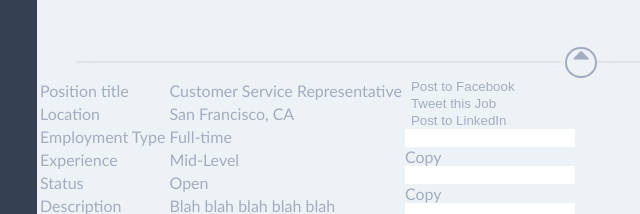
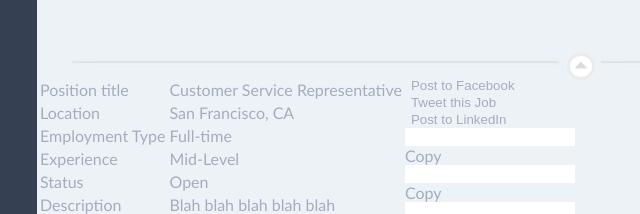
Before and after one commit to Kanderson58/static-comp, a plain HTML site: page index.html in a window 1280 px wide. Shown: the part 585-799 px from the top of the page, 155-795 px from the left. Drawn offline with Linux system fonts and the light colour scheme.

Commit message:
Style collapse bar

```diff
--- a/styles.css
+++ b/styles.css
@@ -305,16 +305,20 @@ button:hover {
 
 .fold-up {
   justify-content: center;
+  height: 30px;
 }
 
 .fa-sort-asc {
-  font-size: 20pt;
+  font-size: 15pt;
+  color: #dcdbdb
 }
 
 .arrow {
-  padding: 0 6px 0 6px;
-  border: 2px solid #a3adc0;
+  margin: 6px;
+  padding: 4px 5px 17px 5px;
+  border: 3px solid #ebebeb;
   border-radius: 50%;
+  background-color: white;
 }
 
 .breakpoint {
```
